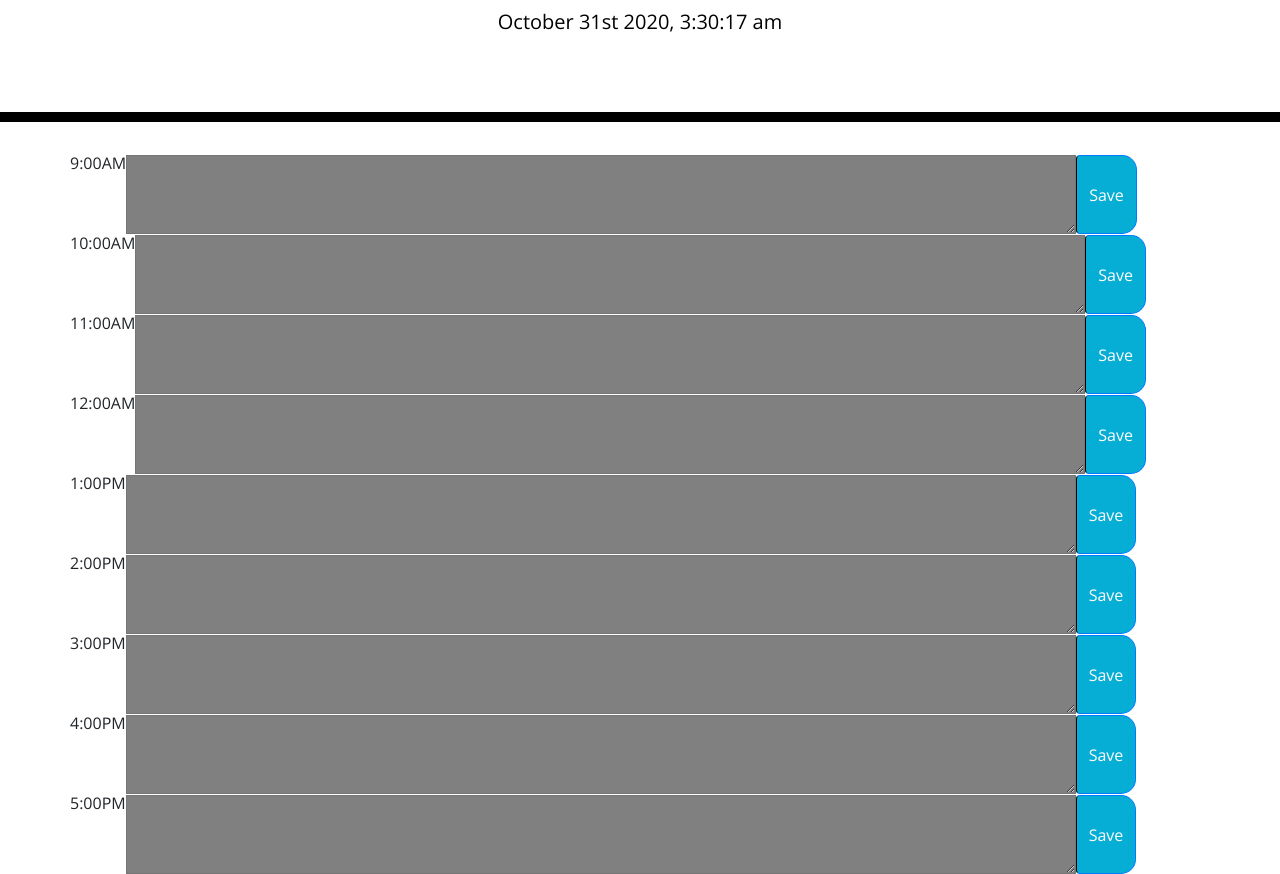
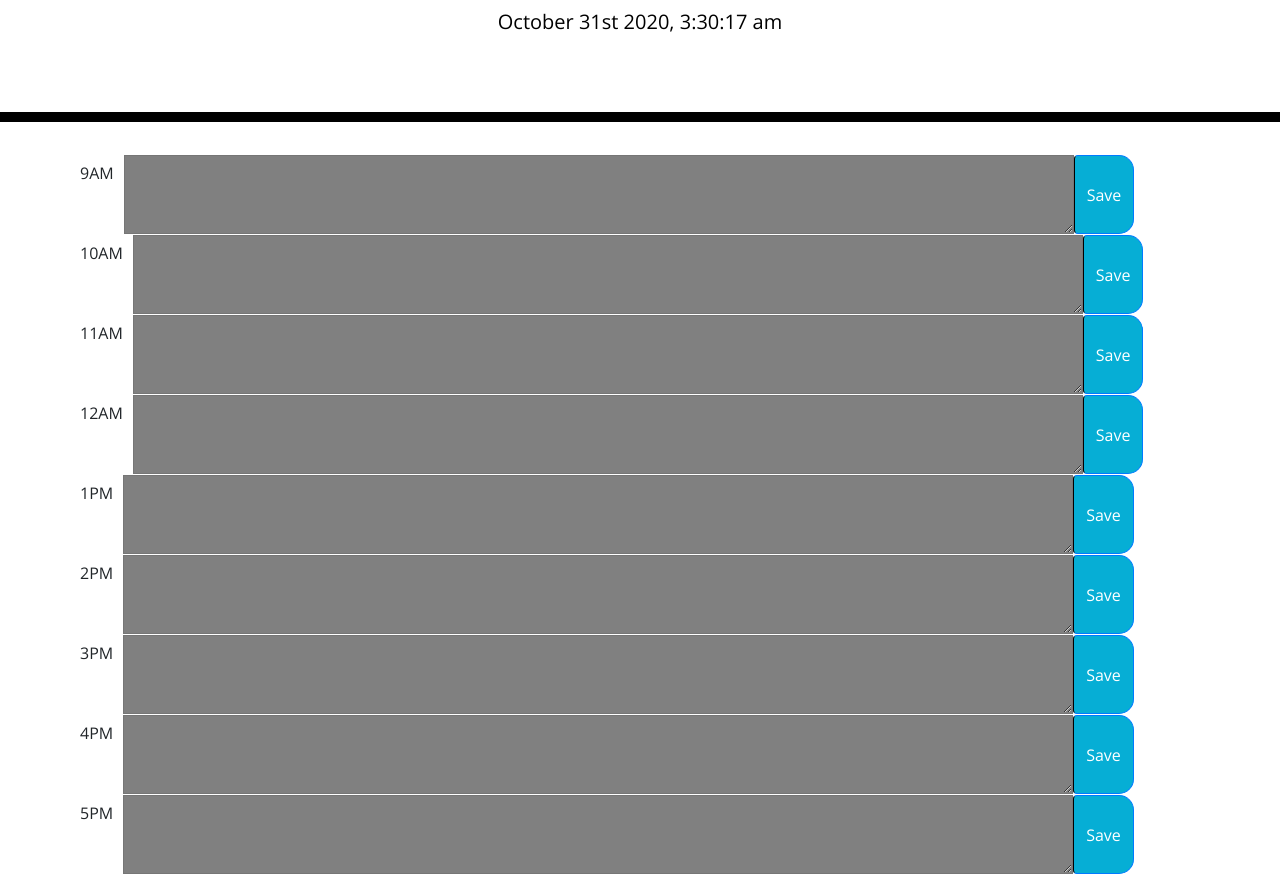
Before and after one commit to gsmac14/CalenderHW, a plain HTML site: page index.html in a window 1280 px wide. Shown: the part 182-1056 px from the top of the page. Drawn offline with nearby package versions, Linux system fonts and the light colour scheme.

Commit message:
corrections

```diff
--- a/script.js
+++ b/script.js
@@ -5,15 +5,15 @@ $(document).ready(function () {
     // console.log(currentDate)
 
     //time
-    $("#9").text("9:00AM");
-    $("#10").text("10:00AM");
-    $("#11").text("11:00AM");
-    $("#12").text("12:00AM");
-    $("#13").text("1:00PM");
-    $("#14").text("2:00PM");
-    $("#15").text("3:00PM");
-    $("#16").text("4:00PM");
-    $("#17").text("5:00PM");
+    $("#9").text("9AM");
+    $("#10").text("10AM");
+    $("#11").text("11AM");
+    $("#12").text("12AM");
+    $("#13").text("1PM");
+    $("#14").text("2PM");
+    $("#15").text("3PM");
+    $("#16").text("4PM");
+    $("#17").text("5PM");
 
  //create changing colors for past, present, and future
  //used if and else statements to to compare times between past, present and future
--- a/style.css
+++ b/style.css
@@ -9,7 +9,7 @@ body {
     border: none;
     resize: none;
     color: #000000;
-    border-left: 1px solid black;
+    border-left: 5px solid black;
     padding: 10px;
   }
 
@@ -27,7 +27,8 @@ body {
 
   .time-block{
     text-align: center;
-    border-radius: 15px;
+    border-radius: 12px;
+    padding: 10px;
   }
 
   .row {
```
